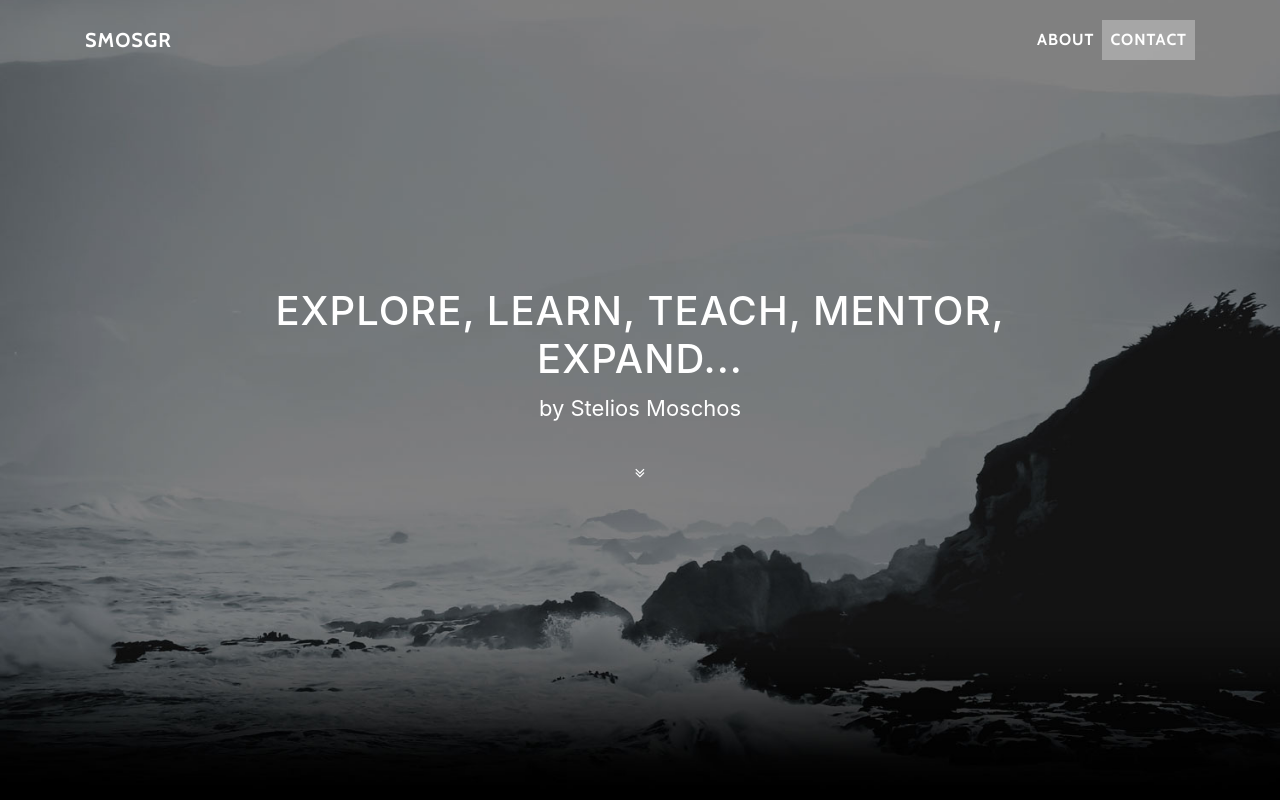
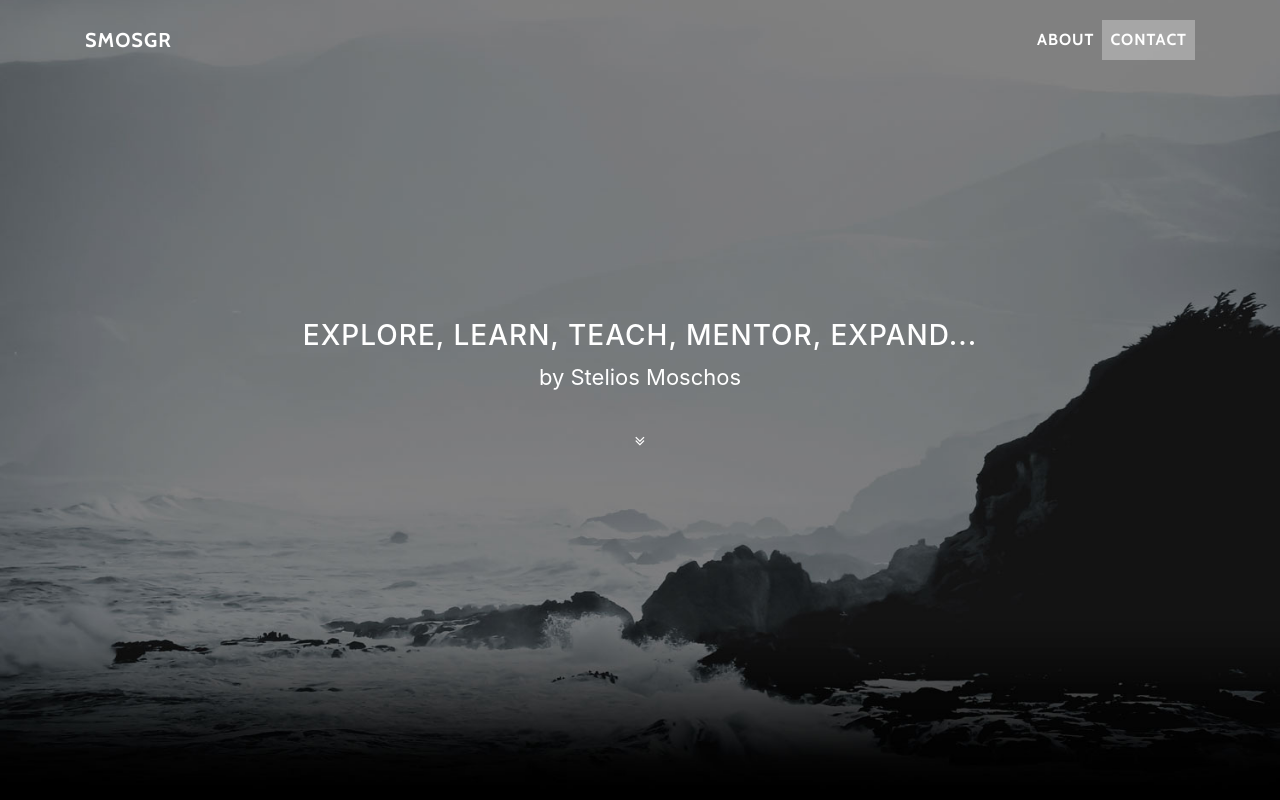
Before and after one commit to smosgr/smosgr.github.io, a website with bundled scripts: page index.html in a window 1280 px wide. Shown: the top 800 px of the page. Built offline with nearby package versions, Linux system fonts and the light colour scheme.

Commit message:
header size

```diff
--- a/index.html
+++ b/index.html
@@ -47,7 +47,7 @@
         <div class="container">
             <div class="row">
                 <div class="col-lg-8 mx-auto">
-                    <h1>Explore, Learn, Teach, Mentor, Expand...</h1>
+                    <h3>Explore, Learn, Teach, Mentor, Expand...</h3>
                     <p class="intro-text">by Stelios Moschos</p>
                     <a href="#about" class="btn btn-circle js-scroll-trigger">
                         <i class="fa fa-angle-double-down animated"></i>
```
